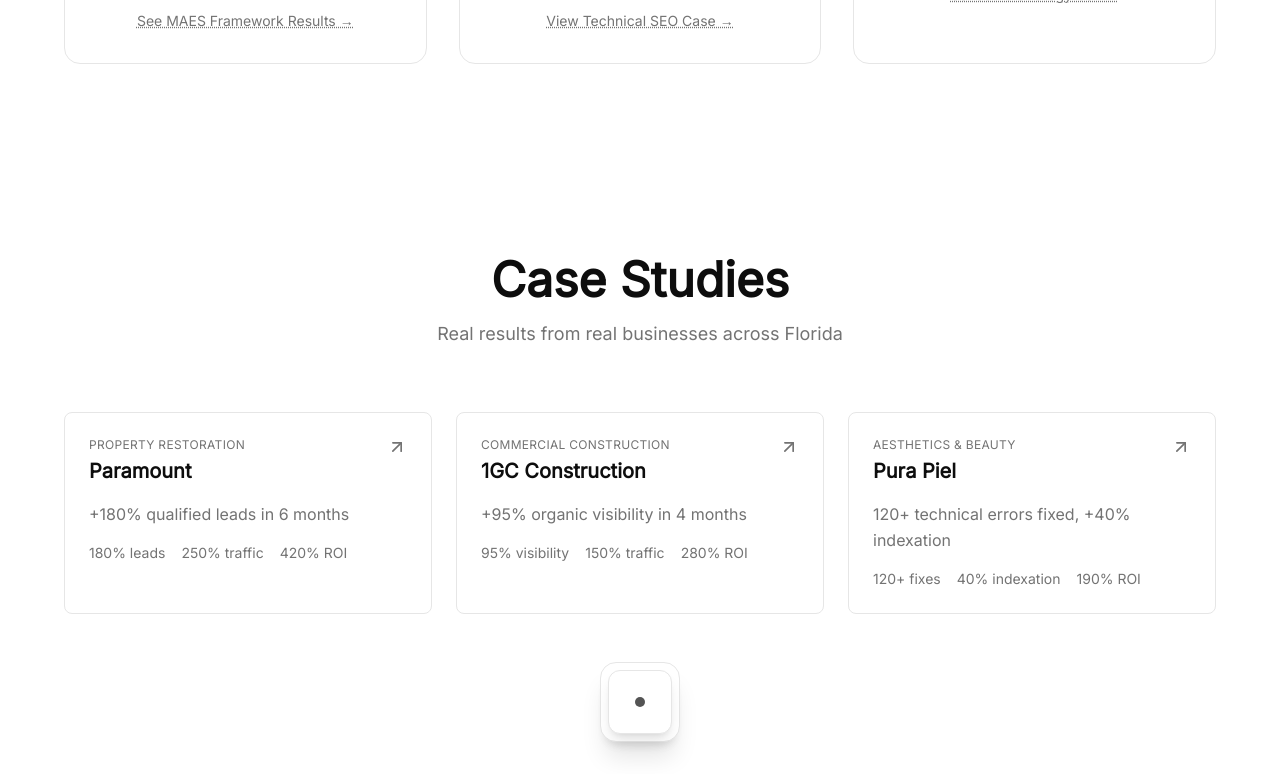
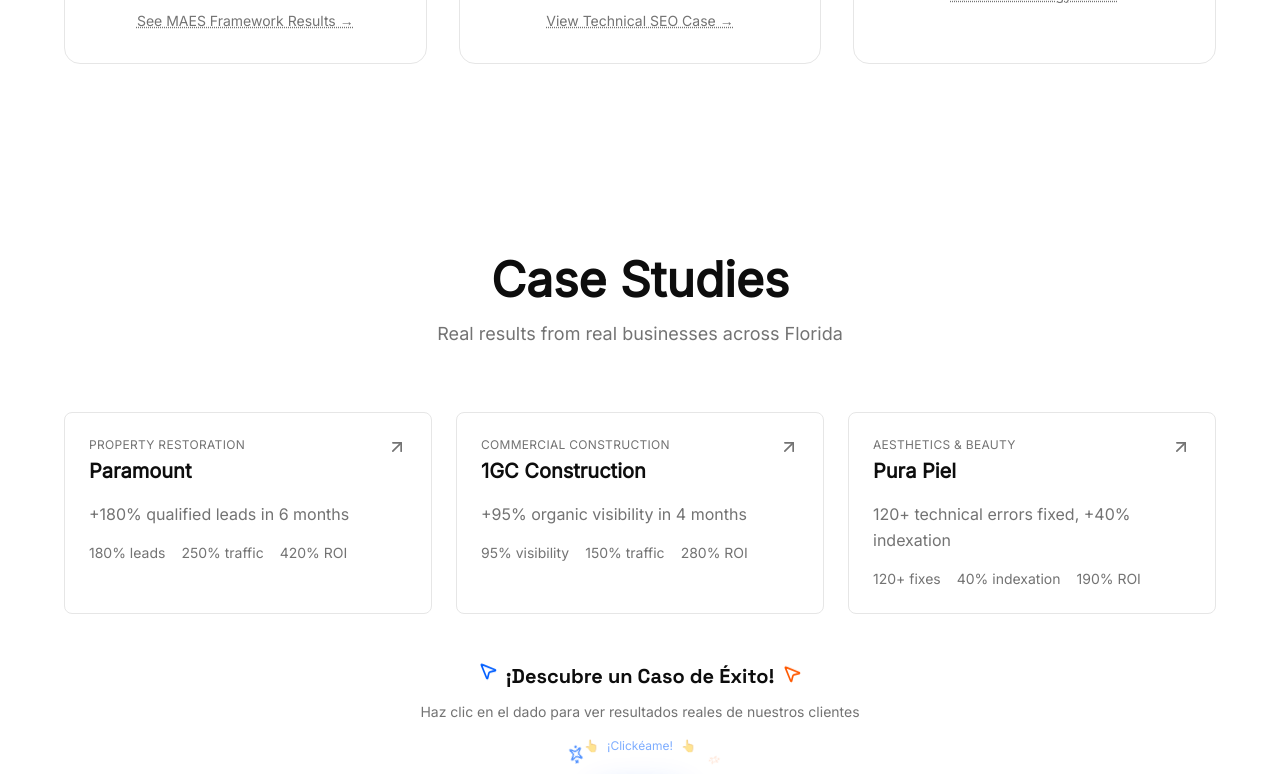
Before and after one commit to germur/florida-seo-quest, a React (Vite) app: page / in a window 1280 px wide. Shown: the part 2000-2774 px from the top of the page. Built offline with nearby package versions, Linux system fonts and the light colour scheme.

Commit message:
Improve dice interactivity

```diff
--- a/src/components/DiceRoller.tsx
+++ b/src/components/DiceRoller.tsx
@@ -1,6 +1,6 @@
 import React, { useRef, useState } from "react";
 import { Button } from "@/components/ui/button";
-import { ExternalLink, RotateCcw } from "lucide-react";
+import { ExternalLink, RotateCcw, Sparkles, MousePointer2 } from "lucide-react";
 
 // Case studies data - using the same structure as in CaseStudies page
 const CASE_STUDIES = [
@@ -123,11 +123,41 @@ const diceStyles = `
   80% { transform: rotate(480deg) scale(0.99); }
   100% { transform: rotate(600deg) scale(1); }
 }
+
+@keyframes float-dice {
+  0%, 100% { transform: translateY(0px) rotate(0deg); }
+  50% { transform: translateY(-8px) rotate(2deg); }
+}
+
+@keyframes glow-pulse {
+  0%, 100% { box-shadow: 0 0 20px hsl(var(--electric-blue) / 0.3), 0 0 40px hsl(var(--electric-blue) / 0.1); }
+  50% { box-shadow: 0 0 30px hsl(var(--electric-blue) / 0.5), 0 0 60px hsl(var(--electric-blue) / 0.2); }
+}
+
+@keyframes sparkle {
+  0%, 100% { opacity: 0; transform: scale(0.8) rotate(0deg); }
+  50% { opacity: 1; transform: scale(1.2) rotate(180deg); }
+}
+
+@keyframes click-invitation {
+  0%, 100% { transform: scale(1); }
+  50% { transform: scale(1.05); }
+}
+
 .dice-rolling {
   animation: roll-dice 1000ms cubic-bezier(0.2, 0.9, 0.2, 1) both;
 }
 .dice-face-changing {
   animation: pulse 100ms ease-in-out infinite;
+}
+.dice-floating {
+  animation: float-dice 3s ease-in-out infinite;
+}
+.dice-glowing {
+  animation: glow-pulse 2s ease-in-out infinite;
+}
+.dice-invitation {
+  animation: click-invitation 2s ease-in-out infinite;
 }
 `;
 
@@ -155,22 +185,47 @@ function DiceButton({ onRollEnd, disabled }: { onRollEnd: () => void; disabled:
   };
 
   return (
+    <div className="relative">
+      {/* Sparkle effects around the dice */}
+      <div className="absolute -inset-8 pointer-events-none">
+        <Sparkles className="absolute top-0 left-2 w-4 h-4 text-electric-blue animate-[sparkle_3s_ease-in-out_infinite]" />
+        <Sparkles className="absolute top-2 right-0 w-3 h-3 text-bright-orange animate-[sparkle_3s_ease-in-out_infinite_0.5s]" />
+        <Sparkles className="absolute bottom-0 left-0 w-3 h-3 text-electric-blue animate-[sparkle_3s_ease-in-out_infinite_1s]" />
+        <Sparkles className="absolute bottom-2 right-2 w-4 h-4 text-bright-orange animate-[sparkle_3s_ease-in-out_infinite_1.5s]" />
+      </div>
+
       <button
         type="button"
         onClick={startRoll}
         disabled={disabled || rolling}
         className={`
-        group flex items-center justify-center w-20 h-20 rounded-2xl
-        bg-card border border-border shadow-xl
-        hover:shadow-2xl hover:scale-105
-        active:scale-95 transition-all duration-200
-        disabled:opacity-50 disabled:cursor-not-allowed
+          group relative flex items-center justify-center w-24 h-24 rounded-2xl
+          bg-gradient-to-br from-white to-secondary border-2 cursor-pointer
+          transition-all duration-300 ease-out
+          shadow-[0_8px_32px_-8px_hsl(var(--electric-blue)/0.3)]
+
+          ${!rolling && !disabled ? 'dice-floating dice-glowing dice-invitation hover:shadow-[0_12px_48px_-8px_hsl(var(--electric-blue)/0.5)]' : ''}
+          ${!rolling && !disabled ? 'hover:scale-110 hover:-translate-y-2' : ''}
+          ${!rolling && !disabled ? 'border-electric-blue/30 hover:border-electric-blue/60' : 'border-border'}
+
+          active:scale-95 active:translate-y-0
+          disabled:opacity-50 disabled:cursor-not-allowed disabled:hover:scale-100 disabled:hover:translate-y-0
+
           ${rolling ? "dice-rolling" : ""}
           ${rolling ? "dice-face-changing" : ""}
+
+          before:absolute before:inset-0 before:rounded-2xl
+          before:bg-gradient-to-br before:from-electric-blue/5 before:to-bright-orange/5
+          before:opacity-0 before:transition-opacity before:duration-300
+          hover:before:opacity-100
         `}
       >
         <DiceFace n={face} />
+
+        {/* Ripple effect on click */}
+        <div className="absolute inset-0 rounded-2xl bg-electric-blue/20 opacity-0 group-active:opacity-100 group-active:animate-ping" />
       </button>
+    </div>
   );
 }
 
@@ -284,14 +339,49 @@ export default function DiceRoller({ size = "lg", className = "" }: DiceRollerPr
     <>
       <style>{diceStyles}</style>
 
-      <div className={`flex flex-col items-center gap-4 ${className}`}>
+      <div className={`flex flex-col items-center gap-6 ${className}`}>
+        {/* Engaging header with clear call to action */}
+        <div className="text-center max-w-md mx-auto">
+          <div className="flex items-center justify-center gap-2 mb-3">
+            <MousePointer2 className="w-5 h-5 text-electric-blue animate-bounce" />
+            <h3 className="text-xl font-title text-primary">
+              ¡Descubre un Caso de Éxito!
+            </h3>
+            <MousePointer2 className="w-5 h-5 text-bright-orange animate-bounce" style={{ animationDelay: '0.5s' }} />
+          </div>
+          <p className="text-sm text-muted-foreground mb-4">
+            Haz clic en el dado para ver resultados reales de nuestros clientes
+          </p>
+
+          {/* Visual hint with arrow pointing to dice */}
+          {!isRolling && (
+            <div className="flex items-center justify-center gap-2 text-xs text-electric-blue font-medium animate-pulse">
+              <span>👆</span>
+              <span>¡Clickéame!</span>
+              <span>👆</span>
+            </div>
+          )}
+        </div>
+
         <DiceButton onRollEnd={handleRoll} disabled={isRolling} />
 
         {isRolling && (
           <div className="text-center animate-fade-in">
+            <div className="flex items-center justify-center gap-2 mb-2">
+              <div className="w-2 h-2 bg-electric-blue rounded-full animate-bounce"></div>
+              <div className="w-2 h-2 bg-bright-orange rounded-full animate-bounce" style={{ animationDelay: '0.1s' }}></div>
+              <div className="w-2 h-2 bg-electric-blue rounded-full animate-bounce" style={{ animationDelay: '0.2s' }}></div>
+            </div>
             <div className="text-sm text-muted-foreground animate-pulse">
-              Rolling the dice...
+              Seleccionando caso de éxito...
             </div>
+          </div>
+        )}
+
+        {/* Subtle instruction text */}
+        {!isRolling && (
+          <div className="text-center text-xs text-muted-foreground/70 max-w-xs">
+            Cada tirada revela métricas reales de proyectos completados
           </div>
         )}
       </div>
```
Lines whose indentation alone changed are shown as unchanged.
